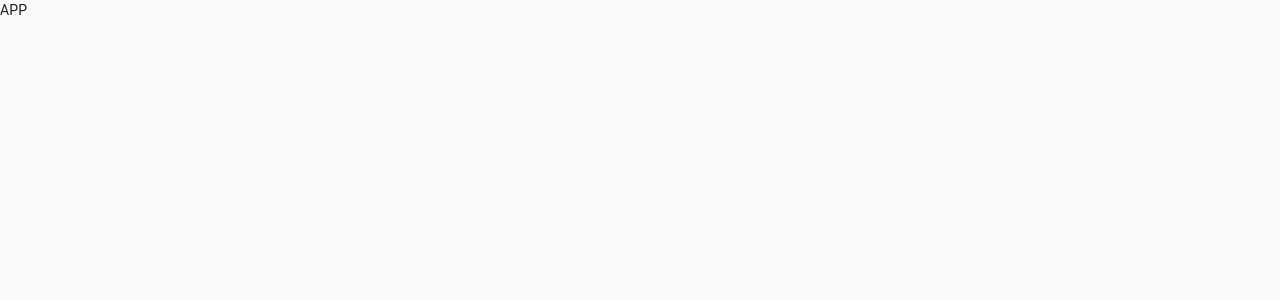
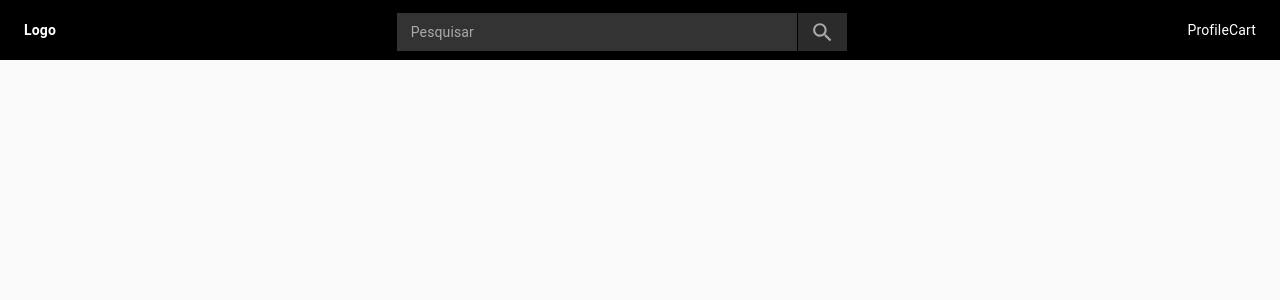
Before and after one commit to danielmaiajr/glasses, a React (Create React App) app: page / in a window 1280 px wide. Shown: the top 300 px of the page. Built offline with nearby package versions, Linux system fonts and the light colour scheme.

Commit message:
added top navbar

```diff
--- a/src/App.tsx
+++ b/src/App.tsx
@@ -1,10 +1,15 @@
 import { createMuiTheme, ThemeProvider, Theme } from '@material-ui/core/styles';
+import { BrowserRouter as Router } from 'react-router-dom';
+
 import CssBaseline from '@material-ui/core/CssBaseline';
+import Navbar from './components/navbar';
 
 const App = (): JSX.Element => {
 	return (
 		<ThemeProvider theme={theme}>
-			<CssBaseline />APP
+			<CssBaseline />
+			<Navbar />
+			<Router />
 		</ThemeProvider>
 	);
 };
--- /dev/null
+++ b/src/components/navbar/MyTextField.tsx
@@ -0,0 +1,34 @@
+import { withStyles } from '@material-ui/core/styles';
+import TextField from '@material-ui/core/TextField';
+
+const MyTextField = withStyles({
+	root: {
+		'& label.Mui-focused': {
+			color: '#AAA'
+		},
+		'& .MuiInputBase-input': {
+			color: '#FFF',
+			fontSize: 14
+		},
+		'& .MuiFormLabel-root': {
+			color: '#AAA',
+			fontSize: 14
+		},
+		'& .MuiOutlinedInput-root': {
+			'& fieldset': {
+				borderRadius: 0,
+				borderColor: 'rgba(255, 255, 255, 0)',
+				backgroundColor: 'rgba(255, 255, 255, 0.2)'
+			},
+			'&:hover fieldset': {
+				borderColor: 'rgba(255, 255, 255, 0.2)'
+			},
+			'&.Mui-focused fieldset': {
+				borderColor: '#555',
+				backgroundColor: 'rgba(255, 255, 255, 0)'
+			}
+		}
+	}
+})(TextField);
+
+export default MyTextField;
--- /dev/null
+++ b/src/components/navbar/index.tsx
@@ -0,0 +1,71 @@
+import { makeStyles, Theme } from '@material-ui/core/styles';
+import { Container } from '@material-ui/core';
+
+import MyTextField from './MyTextField';
+import SearchIcon from '@material-ui/icons/Search';
+
+const Navbar = (): JSX.Element => {
+	const classes = useStyles();
+
+	return (
+		<div className={classes.wrapper}>
+			<Container className={classes.navWrapper}>
+				<div className={classes.logo}>Logo</div>
+
+				<div className={classes.search}>
+					<MyTextField id="filled-full-width" label="Pesquisar" margin="dense" variant="outlined" fullWidth />
+					<div className={classes.searchIcon}>
+						<SearchIcon fontSize="inherit" />
+					</div>
+				</div>
+
+				<div className={classes.navIcons}>
+					<div>Profile</div>
+					<div>Cart</div>
+				</div>
+			</Container>
+		</div>
+	);
+};
+
+export default Navbar;
+
+const useStyles = makeStyles((theme: Theme) => ({
+	wrapper: {
+		width: '100%',
+		height: 60,
+		display: 'flex',
+		alignItems: 'center',
+		backgroundColor: '#000',
+		color: '#FFF'
+	},
+	navWrapper: {
+		display: 'flex',
+		justifyContent: 'space-between',
+		alignItems: 'center'
+	},
+	logo: {
+		fontWeight: 'bold'
+	},
+	search: {
+		display: 'flex',
+		alignItems: 'center',
+		width: 450
+	},
+	searchIcon: {
+		width: 55,
+		height: 38,
+		display: 'flex',
+		justifyContent: 'center',
+		alignItems: 'center',
+		backgroundColor: 'rgba(255, 255, 255, 0.17)',
+		marginLeft: 1,
+		marginTop: 4,
+		fontSize: 25,
+		color: '#AAA',
+		cursor: 'pointer'
+	},
+	navIcons: {
+		display: 'flex'
+	}
+}));
```
